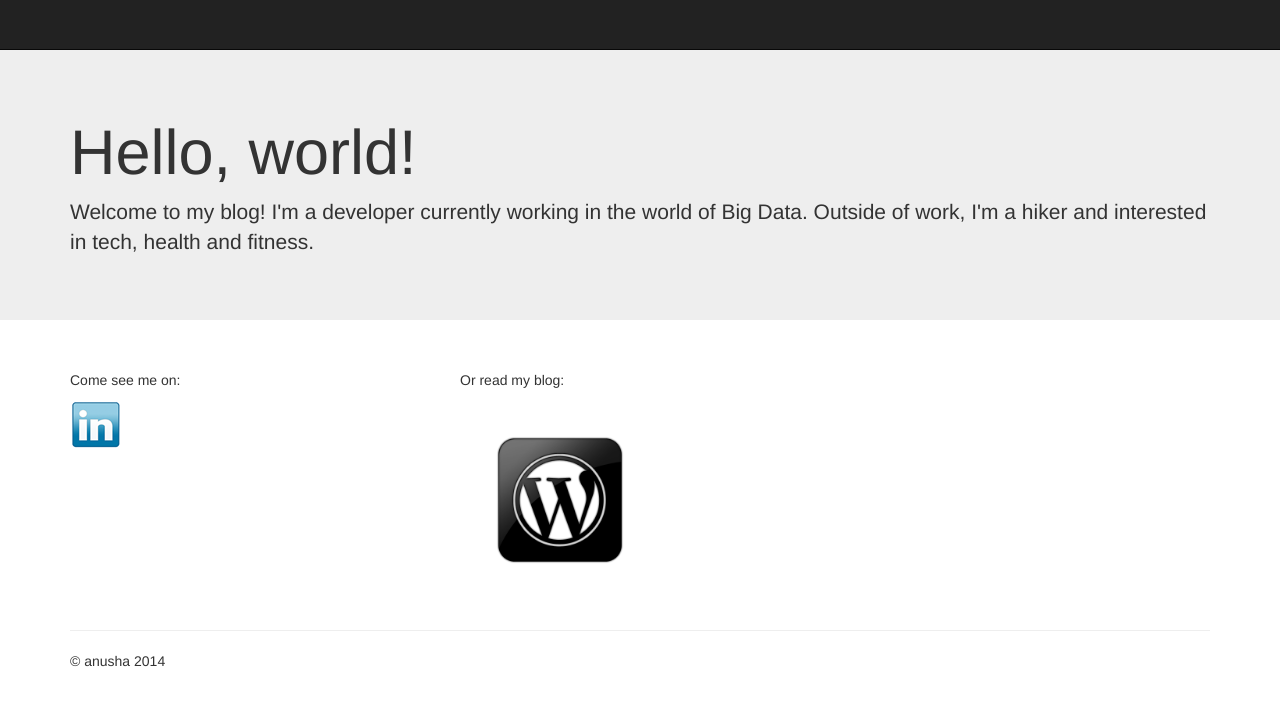
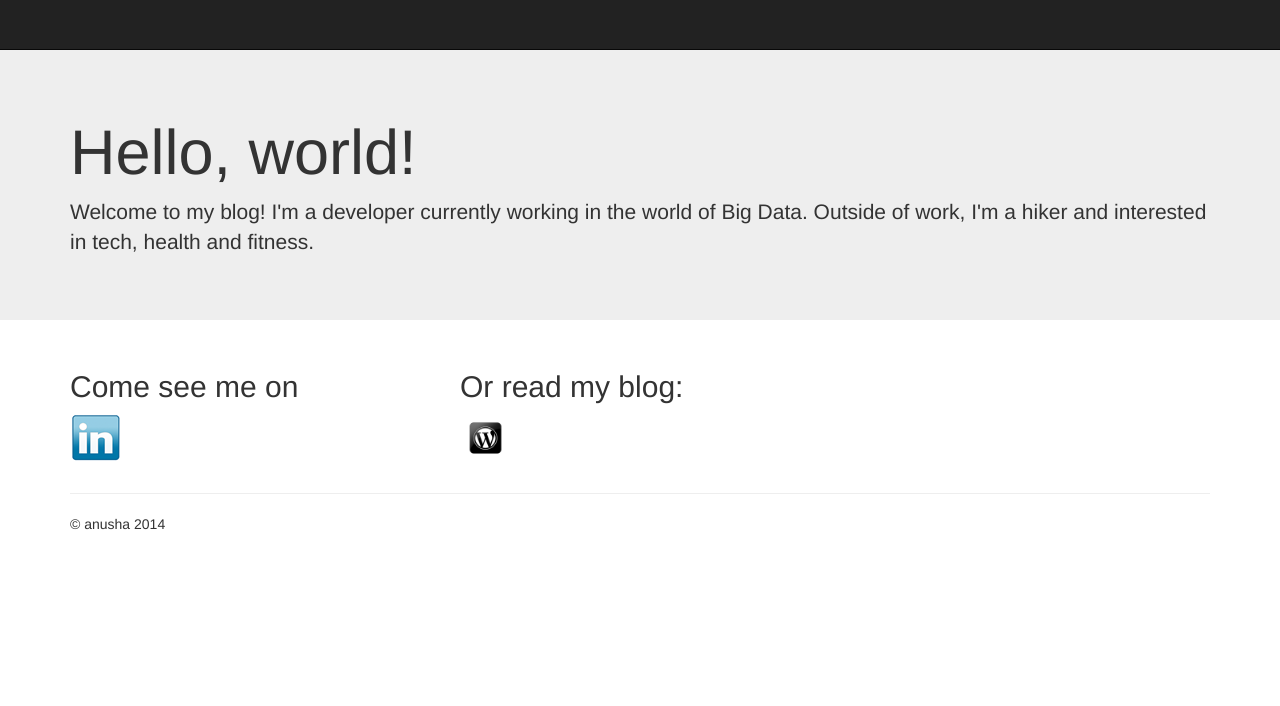
Before and after one commit to anusha-r/anusha-r.github.com, a Jekyll site: the page index.html, which Jekyll copies as it is, in a window 1280 px wide. Shown: the top 706 px of the page. Built offline with Jekyll 4.4.1, drawn with Linux system fonts in a browser that asks for light colours; nearby versions of some CDN libraries; Markdown is read by kramdown in place of the engine named in the settings.

Commit message:
Update index.html

```diff
--- a/index.html
+++ b/index.html
@@ -77,14 +77,14 @@
       <!-- Example row of columns -->
       <div class="row">
         <div class="col-md-4">
-          <h2></h2>
-          <p>Come see me on:</p>
+          <h2>Come see me on</h2>
+          <p></p>
           <p><a href="https://www.linkedin.com/in/anusharajan"><img src="images/linkedin_logo.png"/></a></p>
         </div>
         <div class="col-md-4">
-          <h2></h2>
-          <p>Or read my blog:<p>
-          <p><a href="http://anushar.wordpress.com/"><img src="images/wordpress-logo.png" width="200" height="200"/></a></p>
+          <h2>Or read my blog:</h2>
+          <p><p>
+          <p><a href="http://anushar.wordpress.com/"><img src="images/wordpress-logo.png" width="51" height="50"/></a></p>
        </div>
 
       <!-- <div class="col-md-4">
```
